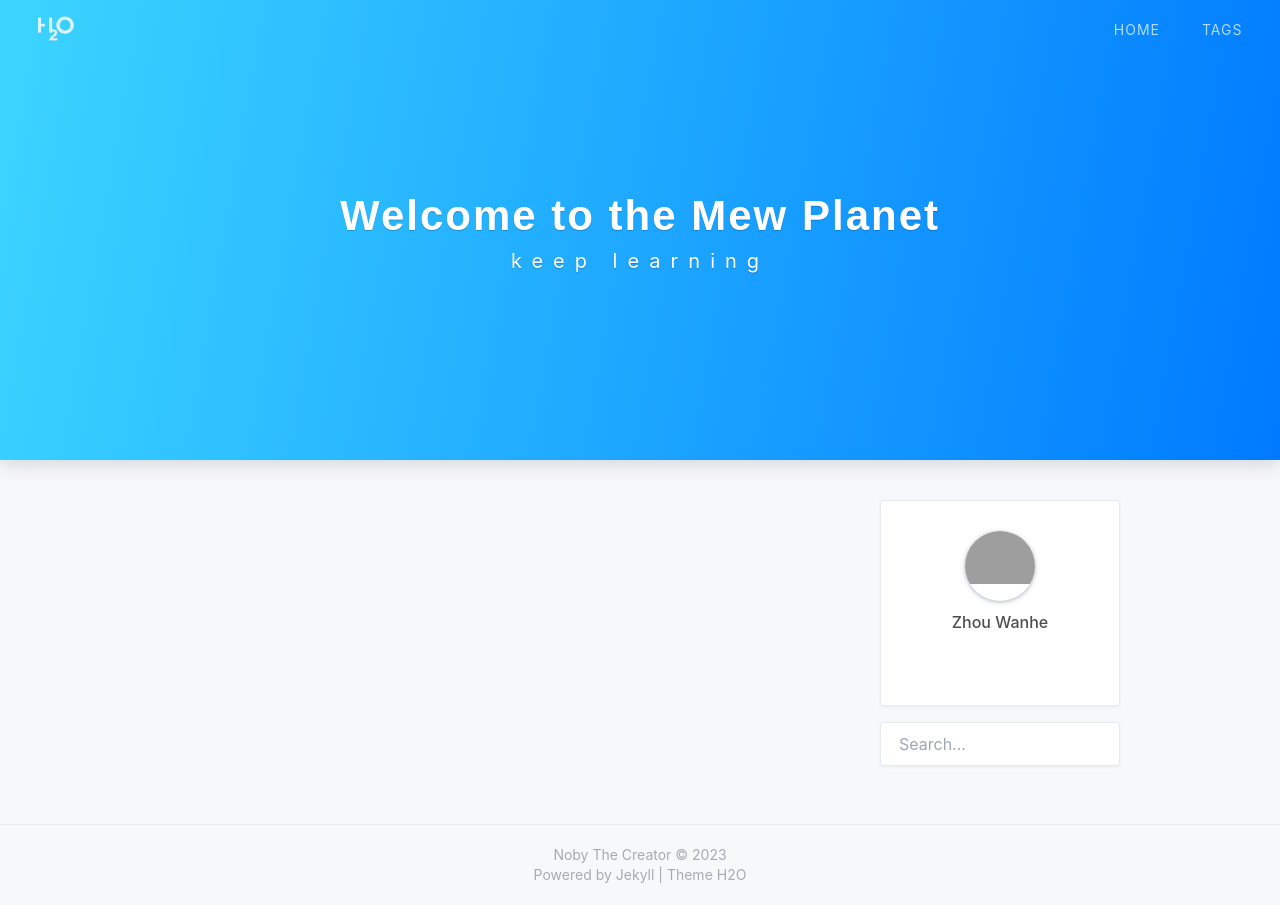
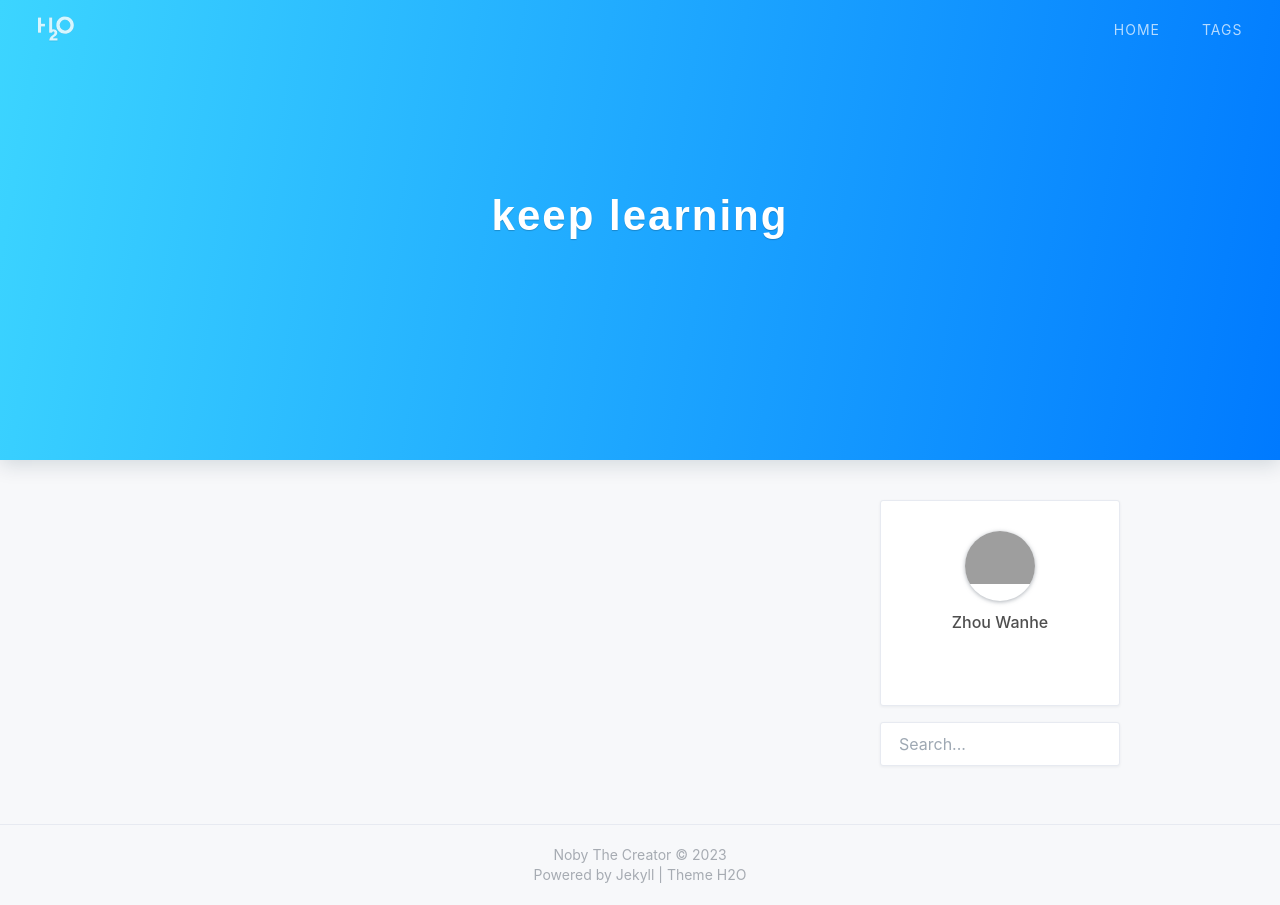
Before and after one commit to nobythecreator/nobythecreator.github.io, a Jekyll site: the page built from index.html, in a window 1280 px wide. Built offline with Jekyll 4.4.1, drawn with Linux system fonts in a browser that asks for light colours; nearby versions of some CDN libraries; the list of posts is cut into pages by our own code; a style sheet for code colours, icons or effects is not loaded; grey boxes are pictures that could not be loaded.

Commit message:
Update index.html

```diff
--- a/index.html
+++ b/index.html
@@ -1,7 +1,7 @@
 ---
 layout: default
-home-title: Welcome to the Mew Planet
-description: keep learning
+home-title: keep learning
+description:
 ---
 
 {% include header.html %}
```
